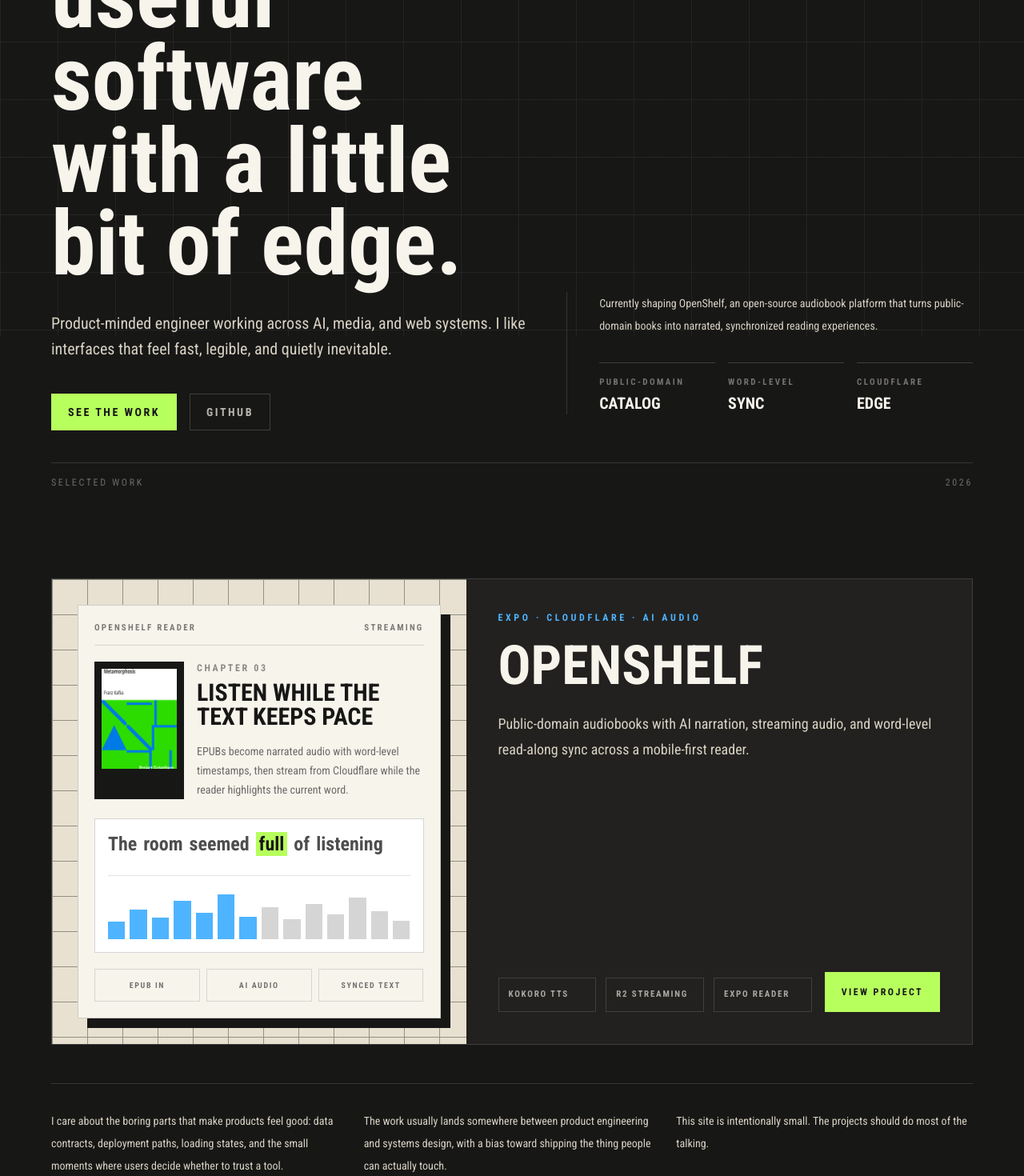
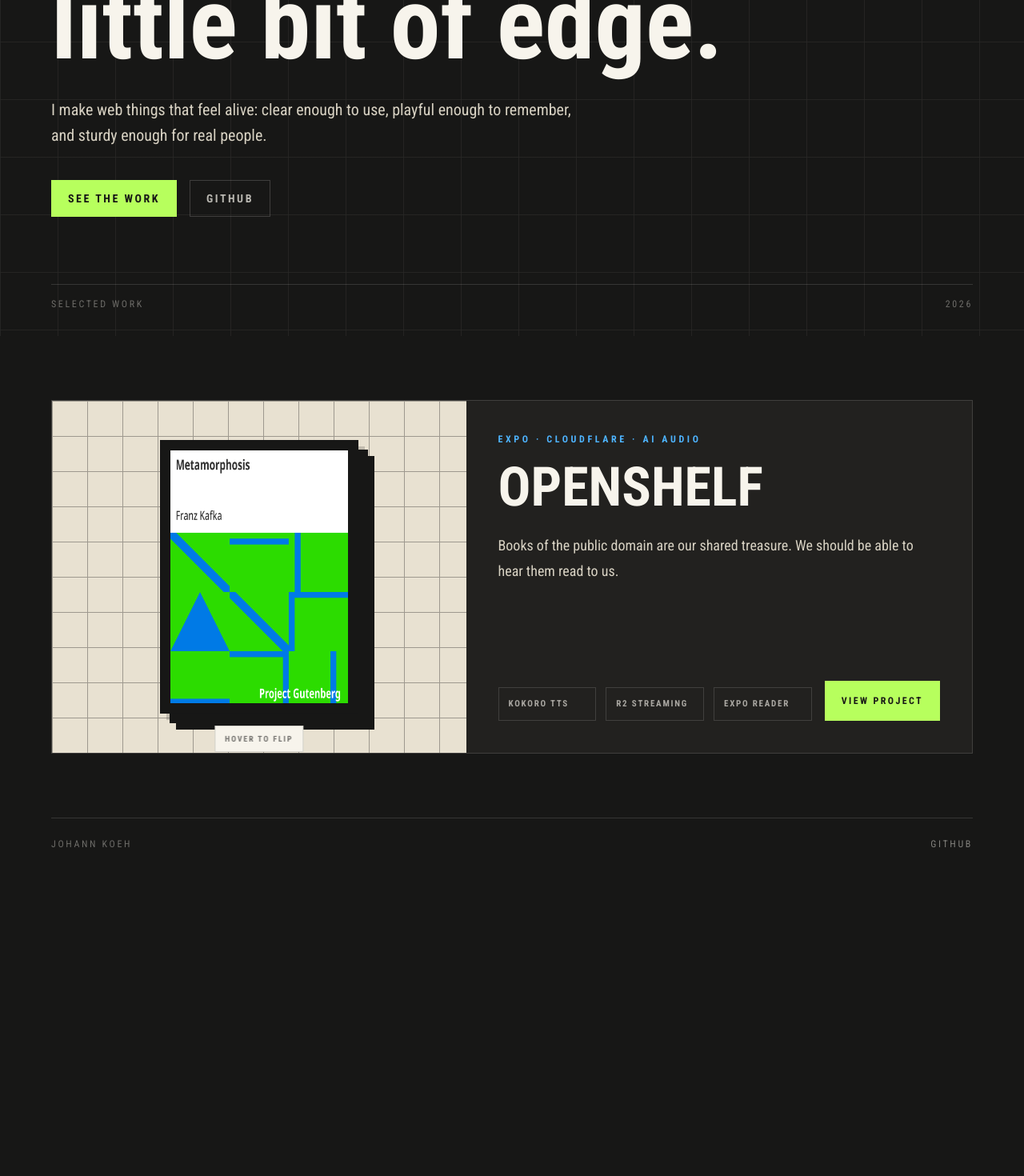
Before and after one commit to jkoeh/personal-website, a React (Vite) app: page / in a window 1280 px wide. Shown: the part 380-1850 px from the top of the page at 80% size. After the commit the page ends 1483 px from the top, so only its background shows below. Built offline with nearby package versions, Linux system fonts and the light colour scheme.

Commit message:
Refine portfolio copy and OpenShelf preview

```diff
--- a/src/App.tsx
+++ b/src/App.tsx
@@ -1,14 +1,8 @@
 import Header from './components/Header';
 import openShelfImg from './images/openshelf.png';
 
-const metrics = [
-  ['Public-domain', 'catalog'],
-  ['Word-level', 'sync'],
-  ['Cloudflare', 'edge'],
-];
-
-const syncWords = ['The', 'room', 'seemed', 'full', 'of', 'listening'];
-const waveformBars = [34, 58, 42, 76, 52, 88, 44, 63, 39, 70, 48, 82, 55, 36];
+const flipWords = ['Public', 'domain', 'books', 'read', 'aloud'];
+const audioBars = [30, 54, 42, 78, 48, 88, 52, 68, 36, 72, 44, 58];
 
 function App() {
   return (
@@ -19,17 +13,17 @@ function App() {
         <Header />
 
         <main className="flex-1 px-6 py-10 min-[700px]:px-12 min-[1040px]:px-16">
-          <div className="mx-auto grid max-w-7xl grid-cols-1 gap-12 min-[980px]:grid-cols-[1.08fr_.92fr] min-[980px]:items-end">
-            <div className="pt-10 min-[980px]:pt-20">
+          <div className="mx-auto max-w-7xl">
+            <div className="pt-10 min-[980px]:pt-24">
               <p className="mb-6 text-xs font-bold uppercase tracking-[0.34em] text-[#b7ff5d]">
                 Johann Koeh
               </p>
-              <h1 className="max-w-4xl text-[52px] font-black leading-[0.92] tracking-normal min-[700px]:text-[88px] min-[1160px]:text-[112px]">
-                I build calm, useful software with a little bit of edge.
+              <h1 className="max-w-5xl text-[58px] font-black leading-[0.92] tracking-normal min-[700px]:text-[96px] min-[1160px]:text-[126px]">
+                Fun software with a little bit of edge.
               </h1>
               <p className="mt-8 max-w-2xl text-lg leading-8 text-[#d8d2c3] min-[700px]:text-xl">
-                Product-minded engineer working across AI, media, and web systems. I like
-                interfaces that feel fast, legible, and quietly inevitable.
+                I make web things that feel alive: clear enough to use, playful enough to
+                remember, and sturdy enough for real people.
               </p>
 
               <div className="mt-10 flex flex-wrap gap-4 text-sm font-bold uppercase tracking-[0.18em] text-[#f7f4ec]/55">
@@ -47,25 +41,6 @@ function App() {
                 </a>
               </div>
             </div>
-
-            <aside className="border-y border-[#f7f4ec]/14 py-6 min-[980px]:mb-5 min-[980px]:border-y-0 min-[980px]:border-l min-[980px]:py-0 min-[980px]:pl-10">
-              <p className="text-sm leading-7 text-[#d8d2c3]">
-                Currently shaping OpenShelf, an open-source audiobook platform that turns
-                public-domain books into narrated, synchronized reading experiences.
-              </p>
-              <div className="mt-8 grid grid-cols-3 gap-4">
-                {metrics.map(([top, bottom]) => (
-                  <div key={top} className="border-t border-[#f7f4ec]/18 pt-4">
-                    <p className="text-[11px] font-bold uppercase tracking-[0.22em] text-[#f7f4ec]/42">
-                      {top}
-                    </p>
-                    <p className="mt-1 text-xl font-black uppercase tracking-normal text-[#f7f4ec]">
-                      {bottom}
-                    </p>
-                  </div>
-                ))}
-              </div>
-            </aside>
           </div>
         </main>
 
@@ -83,69 +58,62 @@ function App() {
             href="https://openshelf.johannkoeh.io"
             className="group grid overflow-hidden border border-[#f7f4ec]/14 bg-[#22211f] text-[#f7f4ec] no-underline transition-colors hover:border-[#b7ff5d]/70 min-[900px]:grid-cols-[.9fr_1.1fr]"
           >
-            <div className="relative min-h-[440px] overflow-hidden bg-[#e8e1d1] p-5 text-[#171716] min-[700px]:p-8">
-              <div className="absolute inset-0 opacity-40 [background-image:linear-gradient(#171716_1px,transparent_1px),linear-gradient(90deg,#171716_1px,transparent_1px)] [background-size:44px_44px]" />
-              <div className="relative mx-auto flex h-full max-w-[520px] flex-col justify-between border border-[#171716]/18 bg-[#f7f4ec] p-4 shadow-[12px_12px_0_#171716] min-[700px]:p-5">
-                <div className="flex items-center justify-between border-b border-[#171716]/15 pb-3 text-[11px] font-black uppercase tracking-[0.2em] text-[#171716]/55">
-                  <span>OpenShelf Reader</span>
-                  <span>Streaming</span>
+            <div className="relative min-h-[440px] overflow-hidden bg-[#e8e1d1] p-6 text-[#171716] min-[700px]:p-10">
+              <div className="absolute inset-0 opacity-35 [background-image:linear-gradient(#171716_1px,transparent_1px),linear-gradient(90deg,#171716_1px,transparent_1px)] [background-size:44px_44px]" />
+              <div className="relative flex h-full min-h-[360px] items-center justify-center [perspective:1500px]">
+                <div className="relative h-[300px] w-[218px] transition-transform duration-700 [transform-style:preserve-3d] group-hover:[transform:translateX(34px)_rotateZ(-2deg)] min-[700px]:h-[342px] min-[700px]:w-[248px]">
+                  <div className="absolute inset-0 translate-x-5 translate-y-5 bg-[#171716]" />
+
+                  <div className="absolute inset-0 origin-left border border-[#171716]/25 bg-[#fffaf0] p-5 shadow-[8px_8px_0_rgba(23,23,22,.18)] transition-transform duration-700 [backface-visibility:hidden] [transform-style:preserve-3d] group-hover:[transform:rotateY(-118deg)]">
+                    <p className="text-[10px] font-black uppercase tracking-[0.2em] text-[#171716]/42">
+                      Generated audio
+                    </p>
+                    <div className="mt-6 flex h-16 items-end gap-1.5 border-y border-[#171716]/12 py-3">
+                      {audioBars.map((height, index) => (
+                        <span
+                          key={`${height}-${index}`}
+                          className={index < 7 ? 'flex-1 bg-[#4eb4ff]' : 'flex-1 bg-[#171716]/18'}
+                          style={{ height: `${height}%` }}
+                        />
+                      ))}
                     </div>
-
-                <div className="mt-5 grid gap-4 min-[520px]:grid-cols-[112px_1fr]">
-                  <div className="border border-[#171716]/18 bg-[#171716] p-2">
-                    <img
-                      src={openShelfImg}
-                      alt="OpenShelf book thumbnail"
-                      className="aspect-[3/4] w-full object-cover"
-                    />
-                  </div>
-                  <div>
-                    <p className="text-xs font-black uppercase tracking-[0.22em] text-[#171716]/48">
-                      Chapter 03
-                    </p>
-                    <h3 className="mt-2 text-3xl font-black uppercase leading-none tracking-normal">
-                      Listen while the text keeps pace
-                    </h3>
-                    <p className="mt-4 text-sm leading-6 text-[#171716]/62">
-                      EPUBs become narrated audio with word-level timestamps, then stream from
-                      Cloudflare while the reader highlights the current word.
-                    </p>
-                  </div>
-                </div>
-
-                <div className="mt-6 border border-[#171716]/18 bg-white p-4">
-                  <div className="flex flex-wrap gap-x-2 gap-y-3 text-2xl font-bold leading-tight tracking-normal">
-                    {syncWords.map((word) => (
+                    <div className="mt-7 flex flex-wrap gap-x-2 gap-y-3 text-3xl font-black leading-none tracking-normal">
+                      {flipWords.map((word) => (
                         <span
                           key={word}
-                        className={
-                          word === 'full'
-                            ? 'bg-[#b7ff5d] px-1 text-[#171716]'
-                            : 'text-[#171716]/76'
-                        }
+                          className={word === 'read' ? 'bg-[#b7ff5d] px-1' : 'text-[#171716]/76'}
                         >
                           {word}
                         </span>
                       ))}
                     </div>
+                  </div>
 
-                  <div className="mt-6 flex h-20 items-end gap-1.5 border-t border-[#171716]/12 pt-4">
-                    {waveformBars.map((height, index) => (
-                      <span
-                        key={`${height}-${index}`}
-                        className={
-                          index < 7 ? 'flex-1 bg-[#4eb4ff]' : 'flex-1 bg-[#171716]/18'
-                        }
-                        style={{ height: `${height}%` }}
-                      />
-                    ))}
+                  <div className="absolute inset-0 origin-left border border-[#171716]/20 bg-[#f7f4ec] p-5 transition-transform delay-75 duration-700 [backface-visibility:hidden] group-hover:[transform:rotateY(-92deg)]">
+                    <p className="text-[10px] font-black uppercase tracking-[0.2em] text-[#171716]/42">
+                      Word sync
+                    </p>
+                    <div className="mt-6 space-y-3">
+                      <span className="block h-3 w-full bg-[#171716]/14" />
+                      <span className="block h-3 w-10/12 bg-[#171716]/14" />
+                      <span className="block h-3 w-8/12 bg-[#b7ff5d]" />
+                      <span className="block h-3 w-11/12 bg-[#171716]/14" />
                     </div>
                   </div>
 
-                <div className="mt-5 grid grid-cols-3 gap-2 text-center text-[10px] font-black uppercase tracking-[0.16em] text-[#171716]/58">
-                  <span className="border border-[#171716]/14 py-3">EPUB in</span>
-                  <span className="border border-[#171716]/14 py-3">AI audio</span>
-                  <span className="border border-[#171716]/14 py-3">Synced text</span>
+                  <div className="absolute inset-0 origin-left overflow-hidden border border-[#171716]/25 bg-[#171716] p-3 shadow-[12px_12px_0_#171716] transition-transform delay-150 duration-700 [backface-visibility:hidden] group-hover:[transform:rotateY(-42deg)]">
+                    <img
+                      src={openShelfImg}
+                      alt="OpenShelf book cover"
+                      className="h-full w-full object-cover"
+                    />
+                  </div>
+
+                  <div className="absolute -bottom-12 left-1/2 flex -translate-x-1/2 gap-2 text-[10px] font-black uppercase tracking-[0.18em] text-[#171716]/58">
+                    <span className="whitespace-nowrap border border-[#171716]/16 bg-[#f7f4ec] px-3 py-2">
+                      Hover to flip
+                    </span>
+                  </div>
                 </div>
               </div>
             </div>
@@ -159,8 +127,8 @@ function App() {
                   OpenShelf
                 </h2>
                 <p className="mt-6 max-w-xl text-lg leading-8 text-[#d8d2c3]">
-                  Public-domain audiobooks with AI narration, streaming audio, and word-level
-                  read-along sync across a mobile-first reader.
+                  Books of the public domain are our shared treasure. We should be able to hear
+                  them read to us.
                 </p>
               </div>
 
@@ -181,21 +149,6 @@ function App() {
               </div>
             </div>
           </a>
-
-          <div className="mt-12 grid gap-5 border-t border-[#f7f4ec]/14 pt-8 text-sm leading-7 text-[#d8d2c3] min-[780px]:grid-cols-3">
-            <p>
-              I care about the boring parts that make products feel good: data contracts,
-              deployment paths, loading states, and the small moments where users decide whether
-              to trust a tool.
-            </p>
-            <p>
-              The work usually lands somewhere between product engineering and systems design,
-              with a bias toward shipping the thing people can actually touch.
-            </p>
-            <p>
-              This site is intentionally small. The projects should do most of the talking.
-            </p>
-          </div>
         </div>
       </section>
 
--- a/src/components/Header.tsx
+++ b/src/components/Header.tsx
@@ -16,7 +16,7 @@ const Header = () => (
         </a>
         <a
           className="text-current no-underline transition-colors hover:text-[#f7f4ec]"
-          href="http://johann-resume.s3-website.us-east-2.amazonaws.com/"
+          href="https://www.linkedin.com/in/johann-koeh-12884639/"
         >
           Resume
         </a>
```
Lines whose indentation alone changed are shown as unchanged.
